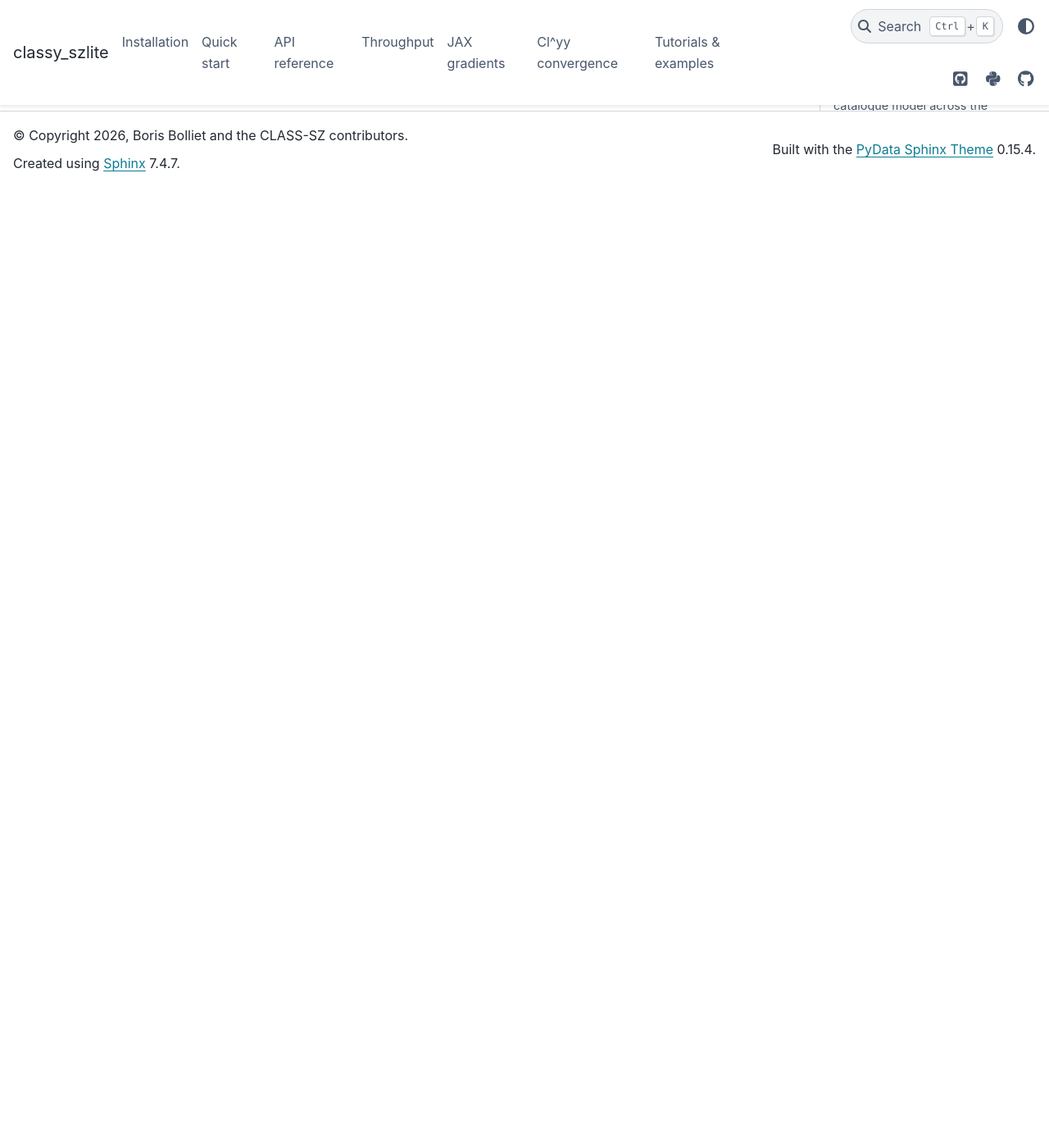
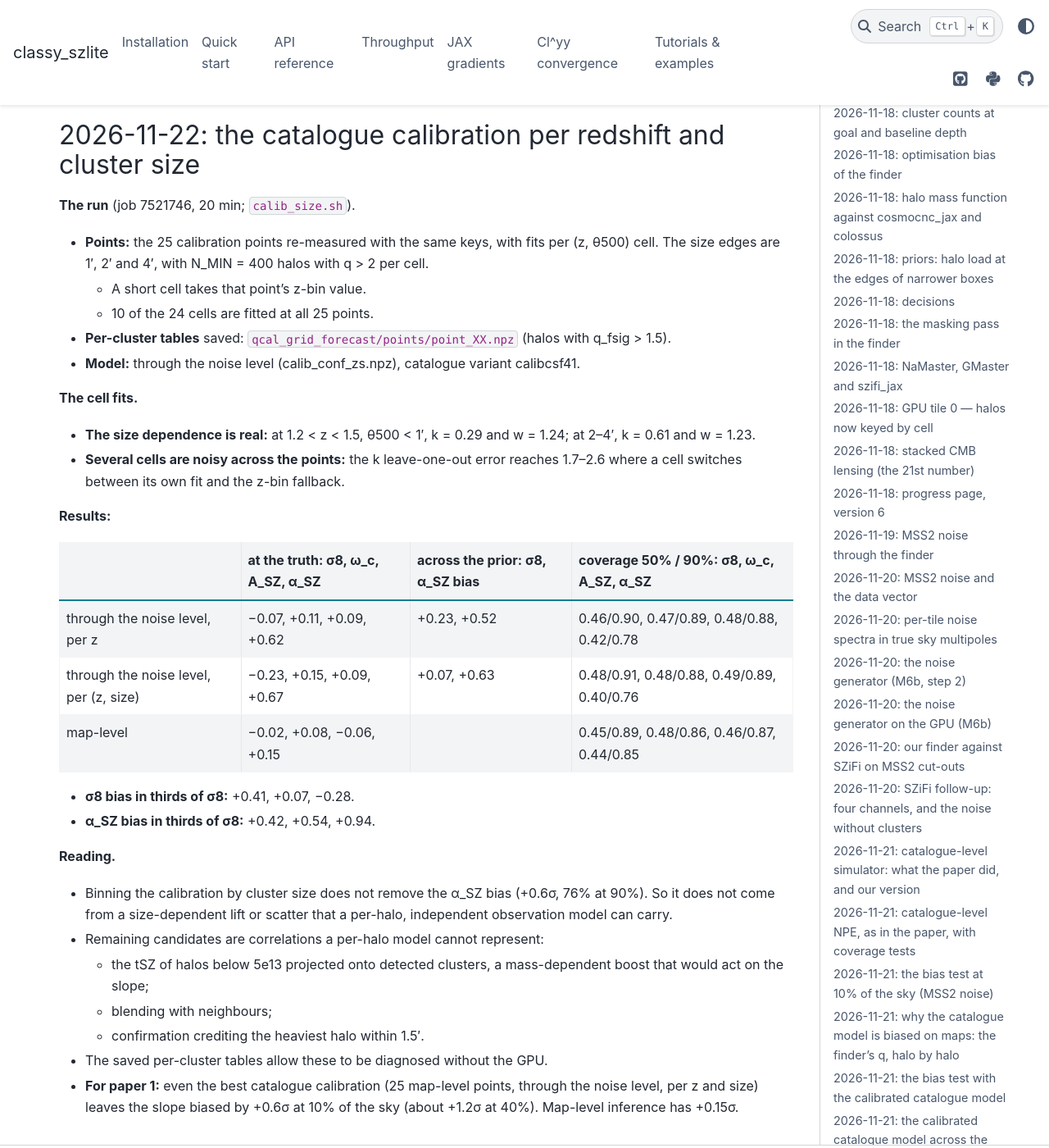
Before and after one commit to CLASS-SZ/classy_szlite, a Sphinx documentation site: the page built from docs/mapsim/LOG.md, in a window 1280 px wide and 1400 px high, scrolled down 36943 px. Shown: the whole window at 82% size. Built offline with Sphinx 7.4.7 and the PyData theme 0.15.4, drawn with Linux system fonts in a browser that asks for light colours; before the commit the page ends 37171 px from its top, so only the background shows below that.

Commit message:
mapsim: LOG: calibration per redshift and size: alpha_SZ +0.6 sigma remains; not a per-halo effect
Co-Authored-By: Claude Opus 5.5 <noreply@anthropic.com>
Claude-Session: https://claude.ai/code/session_01LKS4L5UW7SKf5qQ2WAJ8ew

```diff
--- a/docs/mapsim/LOG.md
+++ b/docs/mapsim/LOG.md
@@ -1536,3 +1536,49 @@ The model is fitted on the 25 calibration points of variant (iii):
   cluster size: k −0.02 and w 1.28 for θ500 < 1′, against k 1.3 and w 1.05
   at 2–4′. That bears directly on the slope.
 - Next: calibrate per redshift and size.
+
+## 2026-11-22: the catalogue calibration per redshift and cluster size
+
+**The run** (job 7521746, 20 min; `calib_size.sh`).
+- **Points:** the 25 calibration points re-measured with the same keys,
+  with fits per (z, θ500) cell. The size edges are 1′, 2′ and 4′, with
+  N_MIN = 400 halos with q > 2 per cell.
+  - A short cell takes that point's z-bin value.
+  - 10 of the 24 cells are fitted at all 25 points.
+- **Per-cluster tables** saved:
+  `qcal_grid_forecast/points/point_XX.npz` (halos with q_fsig > 1.5).
+- **Model:** through the noise level (calib_conf_zs.npz), catalogue variant
+  calibcsf41.
+
+**The cell fits.**
+- **The size dependence is real:** at 1.2 < z < 1.5, θ500 < 1′, k = 0.29 and
+  w = 1.24; at 2–4′, k = 0.61 and w = 1.23.
+- **Several cells are noisy across the points:** the k leave-one-out error
+  reaches 1.7–2.6 where a cell switches between its own fit and the z-bin
+  fallback.
+
+**Results:**
+
+| | at the truth: σ8, ω_c, A_SZ, α_SZ | across the prior: σ8, α_SZ bias | coverage 50% / 90%: σ8, ω_c, A_SZ, α_SZ |
+|---|---|---|---|
+| through the noise level, per z | −0.07, +0.11, +0.09, +0.62 | +0.23, +0.52 | 0.46/0.90, 0.47/0.89, 0.48/0.88, 0.42/0.78 |
+| through the noise level, per (z, size) | −0.23, +0.15, +0.09, +0.67 | +0.07, +0.63 | 0.48/0.91, 0.48/0.88, 0.49/0.89, 0.40/0.76 |
+| map-level | −0.02, +0.08, −0.06, +0.15 | | 0.45/0.89, 0.48/0.86, 0.46/0.87, 0.44/0.85 |
+
+- **σ8 bias in thirds of σ8:** +0.41, +0.07, −0.28.
+- **α_SZ bias in thirds of σ8:** +0.42, +0.54, +0.94.
+
+**Reading.**
+- Binning the calibration by cluster size does not remove the α_SZ bias
+  (+0.6σ, 76% at 90%). So it does not come from a size-dependent lift or
+  scatter that a per-halo, independent observation model can carry.
+- Remaining candidates are correlations a per-halo model cannot represent:
+  - the tSZ of halos below 5e13 projected onto detected clusters, a
+    mass-dependent boost that would act on the slope;
+  - blending with neighbours;
+  - confirmation crediting the heaviest halo within 1.5′.
+- The saved per-cluster tables allow these to be diagnosed without the GPU.
+- **For paper 1:** even the best catalogue calibration (25 map-level points,
+  through the noise level, per z and size) leaves the slope biased by
+  +0.6σ at 10% of the sky (about +1.2σ at 40%). Map-level inference has
+  +0.15σ.
```
